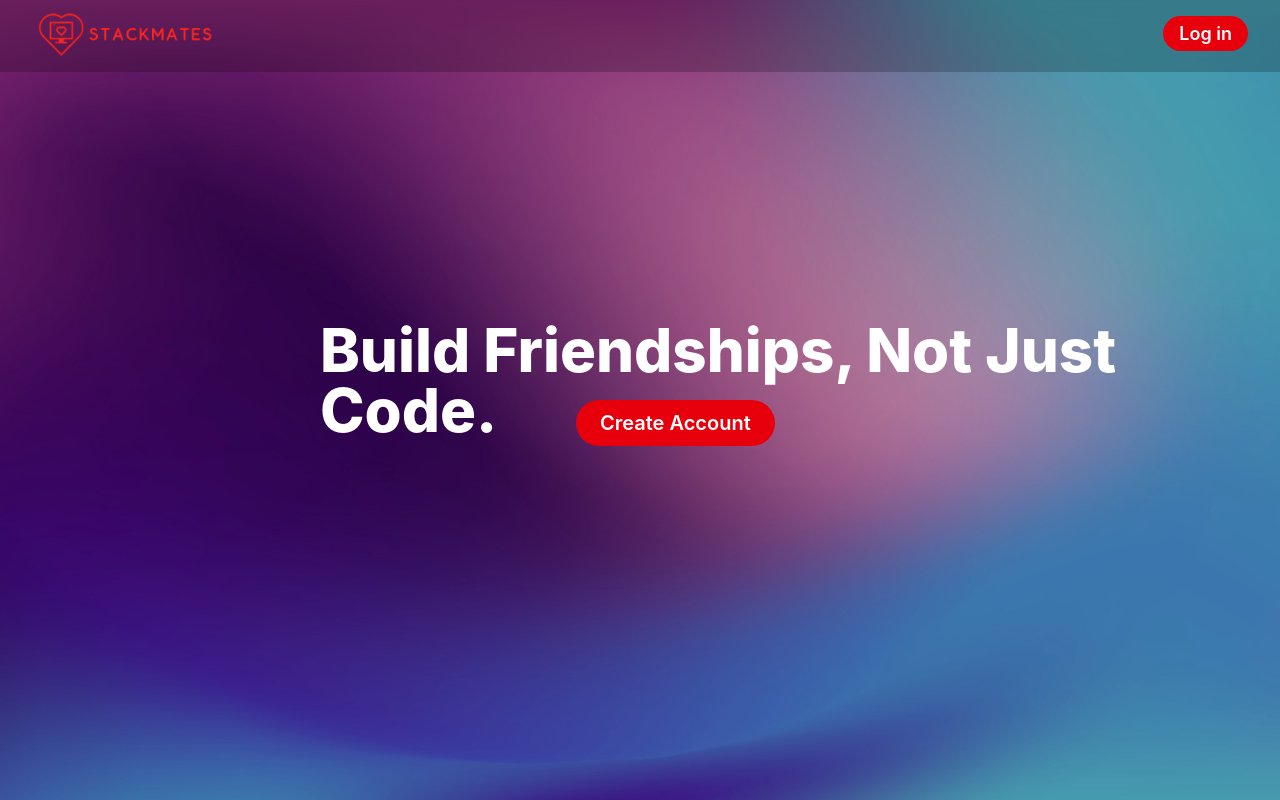
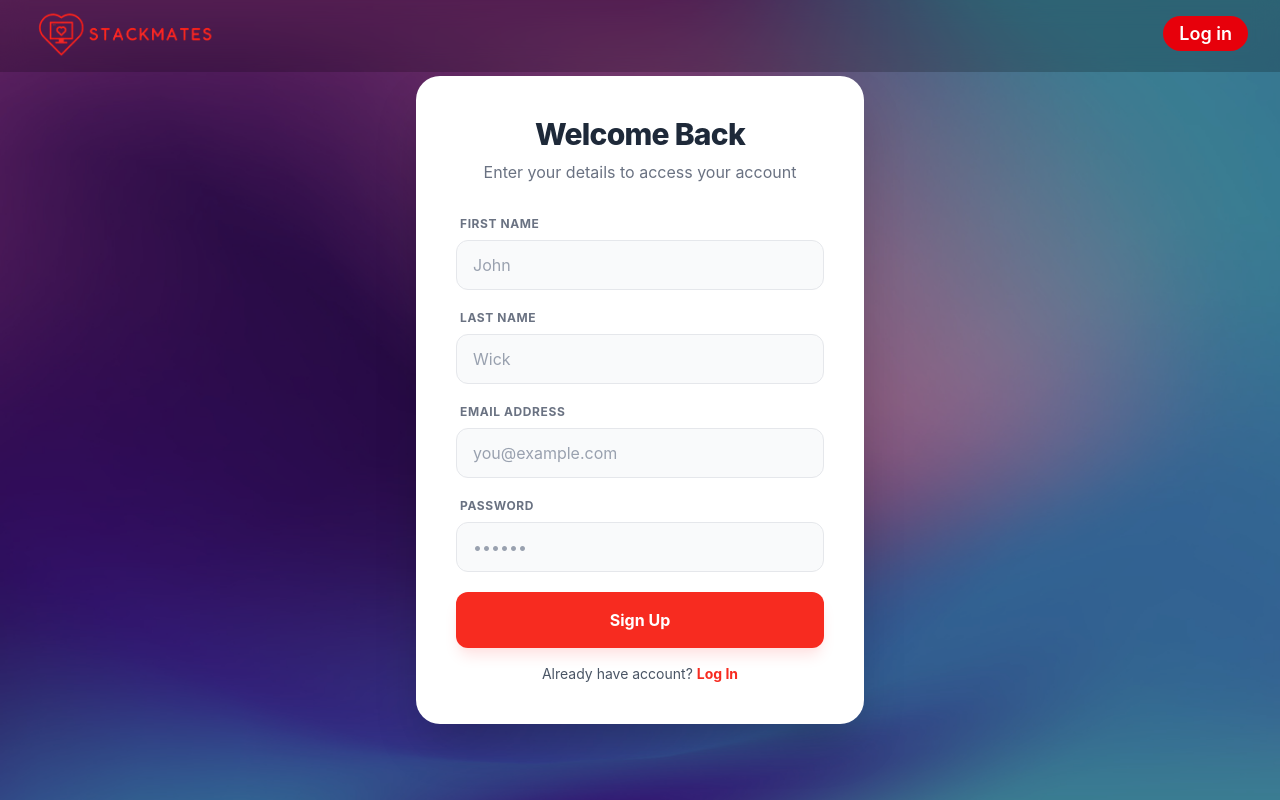
Before and after one commit to funplay25/StackMates-FE, a React (Vite) app: page /login in a window 1280 px wide. Both pictures are taken after a click on the button "Create an account". Built offline with nearby package versions, Linux system fonts and the light colour scheme; no server answers.

Commit message:
added signup page with api integration

```diff
--- a/src/components/Signup.jsx
+++ b/src/components/Signup.jsx
@@ -1,20 +1,127 @@
+import { useState } from "react";
 import bgImg from "../assets/bg-pic.jpg";
+import { useNavigate } from "react-router-dom";
+import axios from "axios";
+import { BE_BASE_URL } from "../utils/constants";
 
 const Signup = () => {
+  const [firstName, setFirstname] = useState("");
+  const [lastName, setLastname] = useState("");
+  const [email, setEmail] = useState("");
+  const [password, setPassword] = useState("");
+  const [error, setError] = useState("");
+  const navigate = useNavigate();
+
+  const handleSignUp = async () => {
+    try {
+      await axios.post(BE_BASE_URL + "/signup", {
+        firstName,
+        lastName,
+        email,
+        password,
+      });
+
+      return navigate("/login");
+    } catch (err) {
+      setError("User with this email alredy exists.");
+    }
+  };
+
   return (
-    <div className="w-full h-screen bg-black/60 overflow-hidden">
-      <div class="absolute inset-0 bg-black opacity-20"></div>
-      <img
-        src={bgImg}
-        alt="backround image"
-        className="h-screen w-screen object-cover"
+    <div className="relative min-h-screen w-full flex items-center justify-center p-4 bg-gray-900">
+      <div
+        className="absolute inset-0 z-0 opacity-60"
+        style={{
+          backgroundImage: `url(${bgImg})`,
+          backgroundSize: "cover",
+          backgroundPosition: "center",
+        }}
       />
-      <h1 className="absolute top-[40%] left-[25%] font-extrabold text-6xl text-white">
-        Build Friendships, Not Just Code.
-      </h1>
-      <button className="px-6 py-2 text-[20px] font-semibold text-white bg-red-600 rounded-full cursor-pointer absolute top-[50%] left-[45%]">
-        Create Account
-      </button>
+
+      <div className="relative z-10 w-full max-w-md bg-white rounded-3xl shadow-2xl overflow-hidden">
+        <div className="p-8 md:p-10">
+          <header className="mb-8 text-center">
+            <h2 className="text-3xl font-extrabold text-gray-800 tracking-tight">
+              Welcome Back
+            </h2>
+            <p className="text-gray-500 mt-2">
+              Enter your details to access your account
+            </p>
+          </header>
+          <form className="space-y-5" onSubmit={(e) => e.preventDefault()}>
+            <div>
+              <label className="block text-xs font-bold text-gray-500 uppercase tracking-wider mb-2 ml-1">
+                First Name
+              </label>
+              <input
+                type="text"
+                placeholder="John"
+                className="w-full px-4 py-3 bg-gray-50 border border-gray-200 rounded-xl focus:ring-2 focus:ring-[#f72b20] focus:border-transparent outline-none transition-all placeholder:text-gray-400"
+                value={firstName}
+                onChange={(e) => setFirstname(e.target.value)}
+              />
+            </div>
+            <div>
+              <label className="block text-xs font-bold text-gray-500 uppercase tracking-wider mb-2 ml-1">
+                Last Name
+              </label>
+              <input
+                type="text"
+                placeholder="Wick"
+                className="w-full px-4 py-3 bg-gray-50 border border-gray-200 rounded-xl focus:ring-2 focus:ring-[#f72b20] focus:border-transparent outline-none transition-all placeholder:text-gray-400"
+                value={lastName}
+                onChange={(e) => setLastname(e.target.value)}
+              />
+            </div>
+            <div>
+              <label className="block text-xs font-bold text-gray-500 uppercase tracking-wider mb-2 ml-1">
+                Email Address
+              </label>
+              <input
+                type="email"
+                placeholder="you@example.com"
+                className="w-full px-4 py-3 bg-gray-50 border border-gray-200 rounded-xl focus:ring-2 focus:ring-[#f72b20] focus:border-transparent outline-none transition-all placeholder:text-gray-400"
+                value={email}
+                onChange={(e) => setEmail(e.target.value)}
+              />
+            </div>
+
+            <div>
+              <div className="flex justify-between items-center mb-2 ml-1">
+                <label className="block text-xs font-bold text-gray-500 uppercase tracking-wider">
+                  Password
+                </label>
+              </div>
+              <input
+                type="password"
+                placeholder="••••••"
+                className="w-full px-4 py-3 bg-gray-50 border border-gray-200 rounded-xl focus:ring-2 focus:ring-[#f72b20] focus:border-transparent outline-none transition-all placeholder:text-gray-400"
+                value={password}
+                onChange={(e) => setPassword(e.target.value)}
+              />
+            </div>
+
+            <p className="text-sm text-red-500 font-semibold">{error}</p>
+
+            <button
+              onClick={handleSignUp}
+              className="w-full bg-[#f72b20] hover:bg-[#d6251b] text-white font-bold py-4 rounded-xl transition-all shadow-lg shadow-red-100 active:scale-[0.98] cursor-pointer"
+            >
+              Sign Up
+            </button>
+          </form>
+
+          <p className="mt-4 text-center text-gray-600 text-sm">
+            Already have account?{" "}
+            <button
+              onClick={() => navigate("/login")}
+              className="text-[#f72b20] font-bold hover:underline underline-offset-4 cursor-pointer"
+            >
+              Log In
+            </button>
+          </p>
+        </div>
+      </div>
     </div>
   );
 };
```
